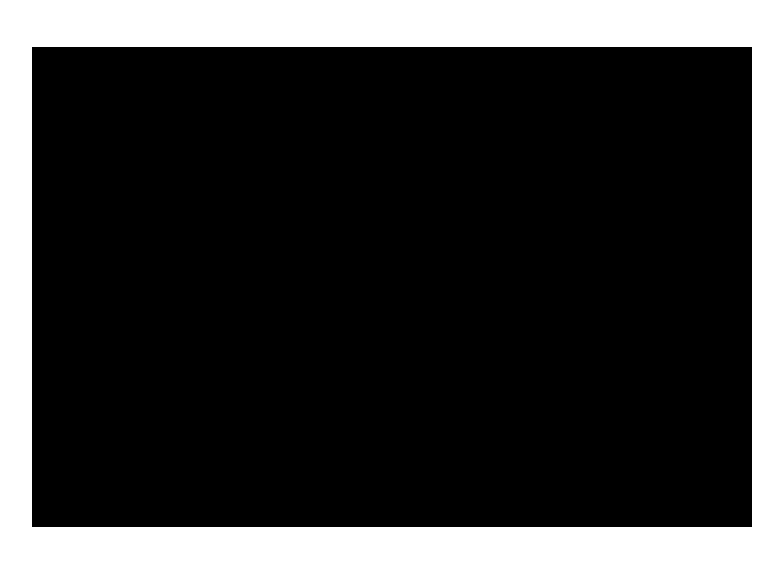
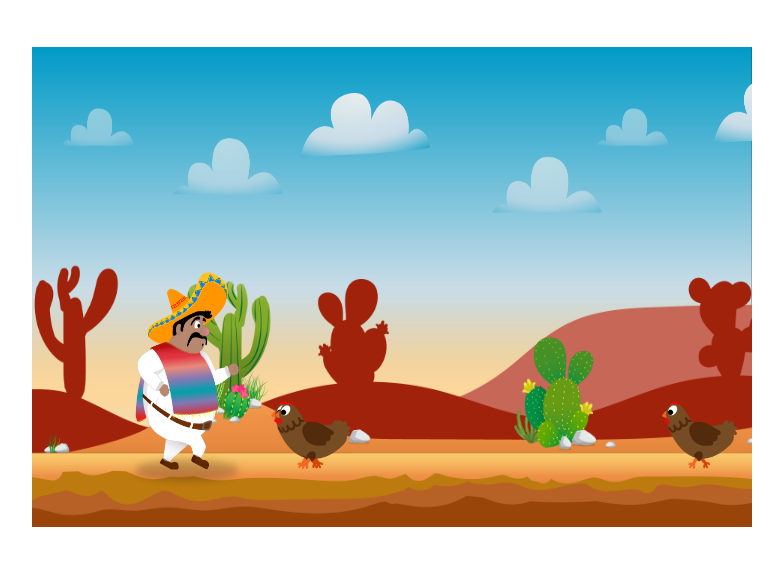
Before and after one commit to VitalijSch/El-Pollo-Loco, a plain HTML site: page index.html in a window 1280 px wide. Shown: the part 157-722 px from the top of the page, without its empty margins (248-1031 px from the left). Drawn offline with Linux system fonts and the light colour scheme; animation ran at ten frames a second.

Commit message:
create background

```diff
--- a/index.html
+++ b/index.html
@@ -10,6 +10,8 @@
     <script src="./js/classes/movable_object.class.js"></script>
     <script src="./js/classes/character.class.js"></script>
     <script src="./js/classes/chicken.class.js"></script>
+    <script src="./js/classes/cloud.class.js"></script>
+    <script src="./js/classes/background_objects.class.js"></script>
     <script src="./js/game.js"></script>
 </head>
 
--- /dev/null
+++ b/js/classes/background_objects.class.js
@@ -0,0 +1,11 @@
+class BackgroundObjects extends MovableObject {
+    x = 0;
+    y = 0;
+    width = 720;
+    height = 480;
+
+
+    constructor(imagePath) {
+        super().loadImage(imagePath);
+    }
+}
--- a/js/classes/character.class.js
+++ b/js/classes/character.class.js
@@ -1,4 +1,10 @@
 class Character extends MovableObject {
+    x = 80;
+    y = 90;
+    width = 150;
+    height = 350;
+
+
     constructor() {
         super().loadImage('../assets/images/2_character_pepe/2_walk/W-21.png');
     }
--- a/js/classes/chicken.class.js
+++ b/js/classes/chicken.class.js
@@ -1,5 +1,11 @@
 class Chicken extends MovableObject {
+    width = 80;
+    height = 80;
+    y = 350;
+
+
     constructor() {
         super().loadImage('../assets/images/3_enemies_chicken/chicken_normal/1_walk/1_w.png');
+        this.x = 200 + Math.random() * 500;
     }
 }
--- /dev/null
+++ b/js/classes/cloud.class.js
@@ -0,0 +1,11 @@
+class Cloud extends MovableObject {
+    y = 0;
+    width = 400;
+    height = 400;
+
+
+    constructor(imagePath) {
+        super().loadImage(imagePath);
+        this.x = Math.random() * 500;
+    }
+}
--- a/js/classes/world.class.js
+++ b/js/classes/world.class.js
@@ -5,21 +5,45 @@ class World {
         new Chicken(),
         new Chicken(),
     ];
+    clouds = [
+        new Cloud('../assets/images/5_background/layers/4_clouds/1.png'),
+        new Cloud('../assets/images/5_background/layers/4_clouds/2.png'),
+    ];
+    backgroundObjects = [
+        new BackgroundObjects('../assets/images/5_background/layers/air.png'),
+        new BackgroundObjects('../assets/images/5_background/layers/3_third_layer/1.png'),
+        new BackgroundObjects('../assets/images/5_background/layers/2_second_layer/1.png'),
+        new BackgroundObjects('../assets/images/5_background/layers/1_first_layer/1.png'),
+    ];
     ctx;
+    canvas;
 
 
     constructor(canvas) {
         this.ctx = canvas.getContext('2d');
+        this.canvas = canvas;
         this.draw();
     }
 
 
     draw() {
-        this.ctx.drawImage(this.character.img, this.character.x, this.character.y, this.character.width, this.character.height);
-        for (let i = 0; i < this.enemies.length; i++) {
-            const enemie = this.enemies[i];
-            const xPos = 390 + i * 100;
-            this.ctx.drawImage(enemie.img, xPos, 300, 100, 150);
-        }
+        this.ctx.clearRect(0, 0, this.ctx.canvas.width, this.ctx.canvas.height);
+        this.addObjectsToMap(this.backgroundObjects);
+        this.addObjectsToMap(this.clouds);
+        this.addToMap(this.character);
+        this.addObjectsToMap(this.enemies);
+        requestAnimationFrame(() => this.draw());
+    }
+
+
+    addObjectsToMap(object) {
+        object.forEach(obj => {
+            this.addToMap(obj);
+        })
+    }
+
+
+    addToMap(mo) {
+        this.ctx.drawImage(mo.img, mo.x, mo.y, mo.width, mo.height);
     }
 }
```
